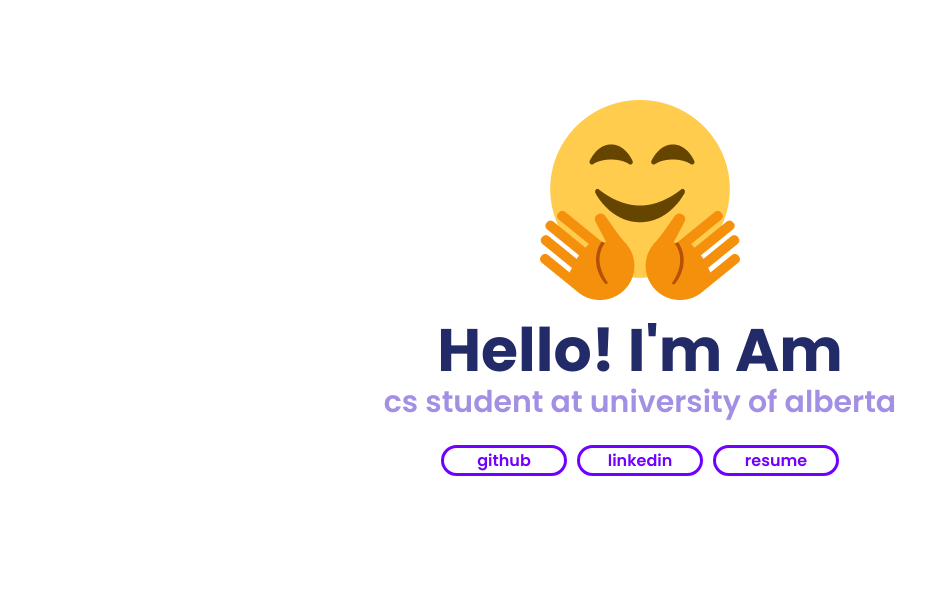
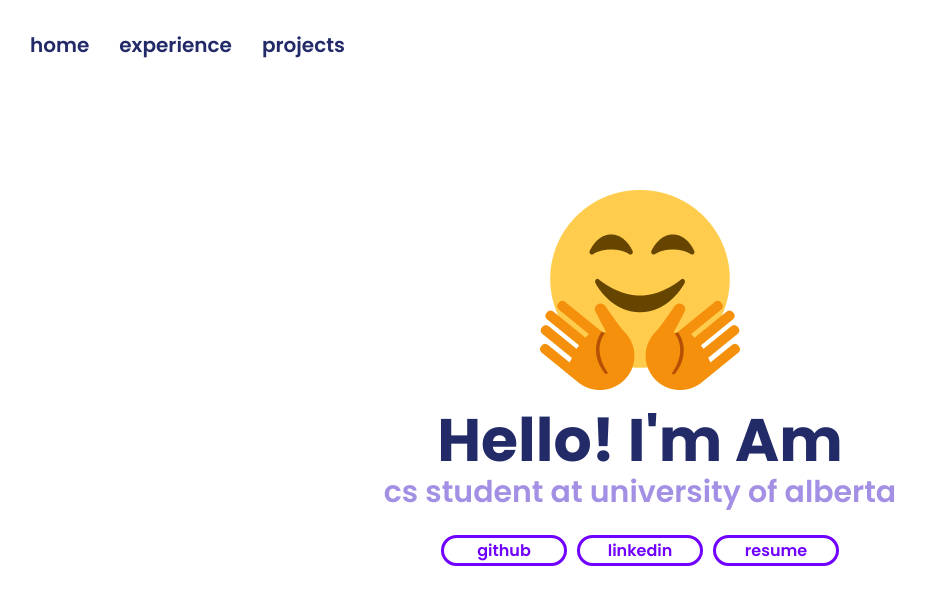
Before and after one commit to amreesalmonte/personal-webapp, a React (Create React App) app: page / in a window 1280 px wide. Shown: the top 604 px of the page, without its empty margins (0-926 px from the left). Built offline with nearby package versions, Linux system fonts and the light colour scheme.

Commit message:
added navbar

```diff
--- a/package.json
+++ b/package.json
@@ -8,6 +8,7 @@
     "@testing-library/user-event": "^7.2.1",
     "react": "^16.13.1",
     "react-dom": "^16.13.1",
+    "react-router-dom": "^5.2.0",
     "react-scripts": "3.4.1"
   },
   "scripts": {
--- /dev/null
+++ b/src/App.css
@@ -0,0 +1,15 @@
+.navBar {
+    display: flex;
+    padding: 30px;
+}
+
+.navBar a{
+    text-decoration: none;
+    color: var(--main-color);
+    padding-right: 30px;
+    font-size: 2.5vh;
+}
+
+.navBar a:hover{
+    color: var(--accent-color);
+}
--- a/src/App.jsx
+++ b/src/App.jsx
@@ -1,12 +1,33 @@
 import React, { Component } from 'react';
+import {
+  BrowserRouter as Router,
+  Switch,
+  Route,
+  NavLink
+} from "react-router-dom";
 import Intro from "./components/Intro";
+import Page from "./components/Page";
+import Experience from "./data/Experience";
+import Projects from "./data/Projects";
+import "./App.css";
 
 class App extends Component {
   render() {
     return (
-      <div>
-        <Intro />
-      </div>
+      <Router>
+        <div>
+          <div className="navBar">
+            <NavLink to="/">home</NavLink>
+            <NavLink to="/experience">experience</NavLink>
+            <NavLink to="/projects">projects</NavLink>
+          </div>
+        </div>
+        <Switch>
+          <Route exact path="/"><Intro /></Route>
+          <Route exact path="/experience"><Page page={Experience} /></Route>
+          <Route exact path="/projects"><Page page={Projects} /></Route>
+        </Switch>
+      </Router >
     );
   }
 }
--- /dev/null
+++ b/src/components/Page.jsx
@@ -0,0 +1,14 @@
+import React, { Component } from 'react';
+
+class Page extends Component {
+    render() {
+        const { page } = this.props;
+        return (
+            <div>
+
+            </div>
+        );
+    }
+}
+
+export default Page;
--- a/src/data/experience.jsx
+++ b/src/data/experience.jsx
@@ -1,4 +1,4 @@
-const experiencesData = [
+const Experience = [
     {
         header: "Teaching Assistant",
         subHeader: "University of Alberta (Jan 2020 - April 2020)",
@@ -15,4 +15,4 @@ const experiencesData = [
     }
 ]
 
-export default experiencesData;
+export default Experience;
--- a/src/data/projects.jsx
+++ b/src/data/projects.jsx
@@ -1,4 +1,4 @@
-const projectsData = [
+const Projects = [
     {
         header: "Name My Dog",
         subHeader: "HTML, CSS, JavaScript",
@@ -22,4 +22,4 @@ const projectsData = [
     }
 ]
 
-export default projectsData;
+export default Projects;
```
Also changed, not shown: 1 other file (tests, documents, lock files or other folders).
